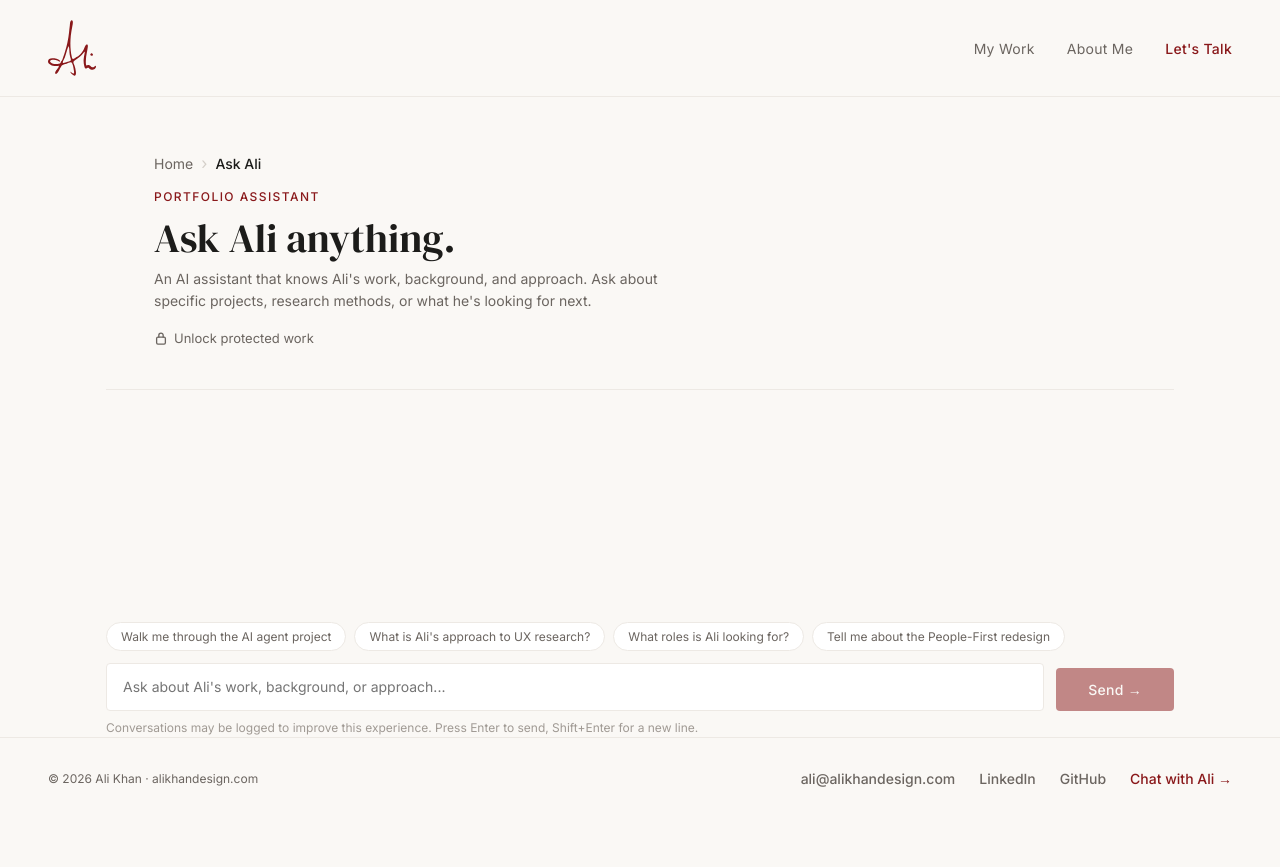
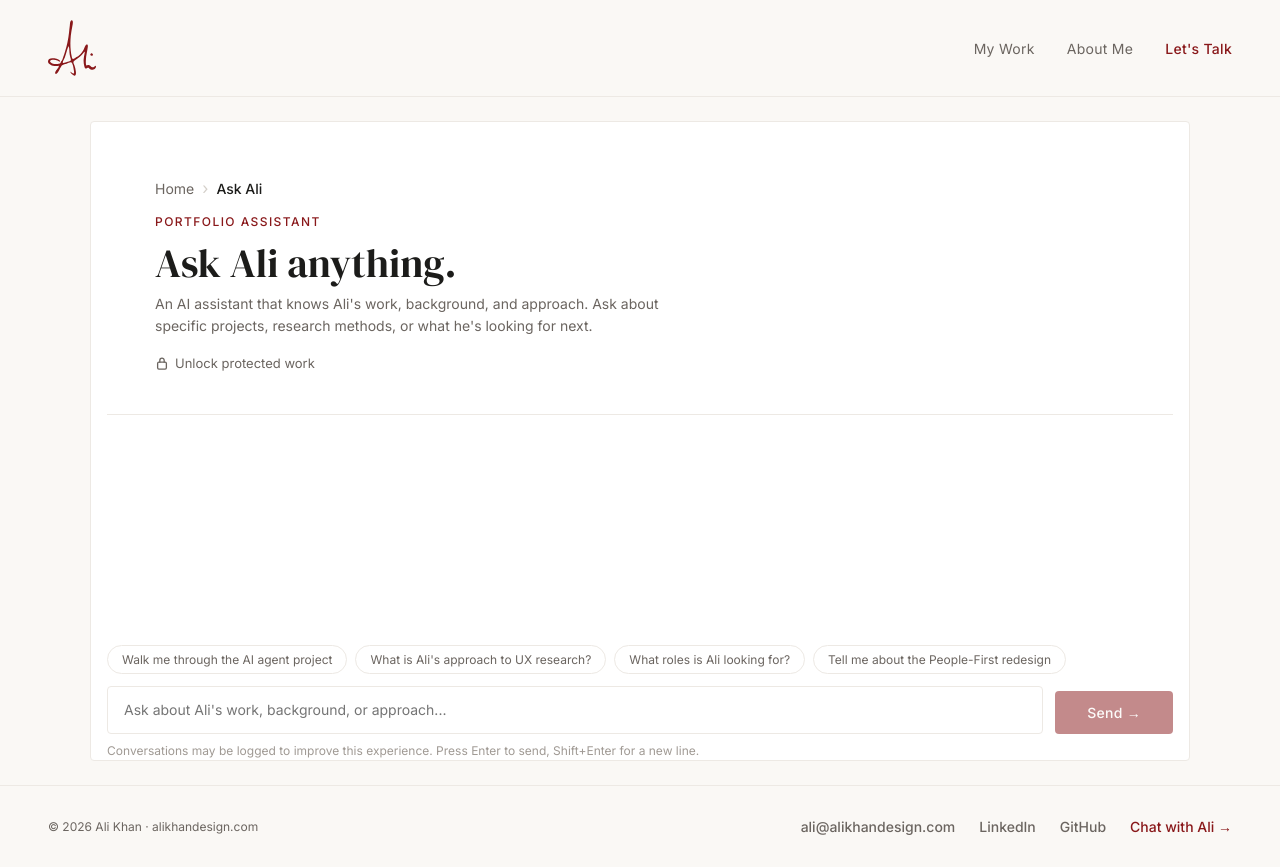
Before and after one commit to alikhandesign/alikhandesign.com, a Next.js app: page /chat in a window 1280 px wide. Before the commit the page ends 819 px from the top, so only its background shows below. Built offline with nearby package versions, Linux system fonts and the light colour scheme.

Commit message:
fix(chat): restore password dots with light styling, add visible surface container

```diff
--- a/app/chat/page.tsx
+++ b/app/chat/page.tsx
@@ -186,6 +186,11 @@ export default function ChatPage() {
         display: 'flex',
         flexDirection: 'column',
         padding: '0 var(--space-4)',
+        background: 'var(--surface)',
+        border: '1px solid var(--border)',
+        borderRadius: 'var(--radius)',
+        marginTop: 'var(--space-6)',
+        marginBottom: 'var(--space-6)',
       }}>
 
         {/* Header */}
@@ -267,13 +272,13 @@ export default function ChatPage() {
                 </p>
                 <div style={{ display: 'flex', gap: '0.5rem' }}>
                   <input
-                    type="text"
+                    type="password"
                     className="password-input"
                     placeholder="Access code"
                     value={passwordInput}
                     onChange={e => setPasswordInput(e.target.value)}
                     onKeyDown={e => e.key === 'Enter' && handleUnlock()}
-                    style={{ flex: 1, background: 'var(--bg)' }}
+                    style={{ flex: 1, background: 'var(--surface)', color: 'var(--text)', caretColor: 'var(--text)' }}
                     aria-label="Access code"
                     autoFocus
                   />
```
